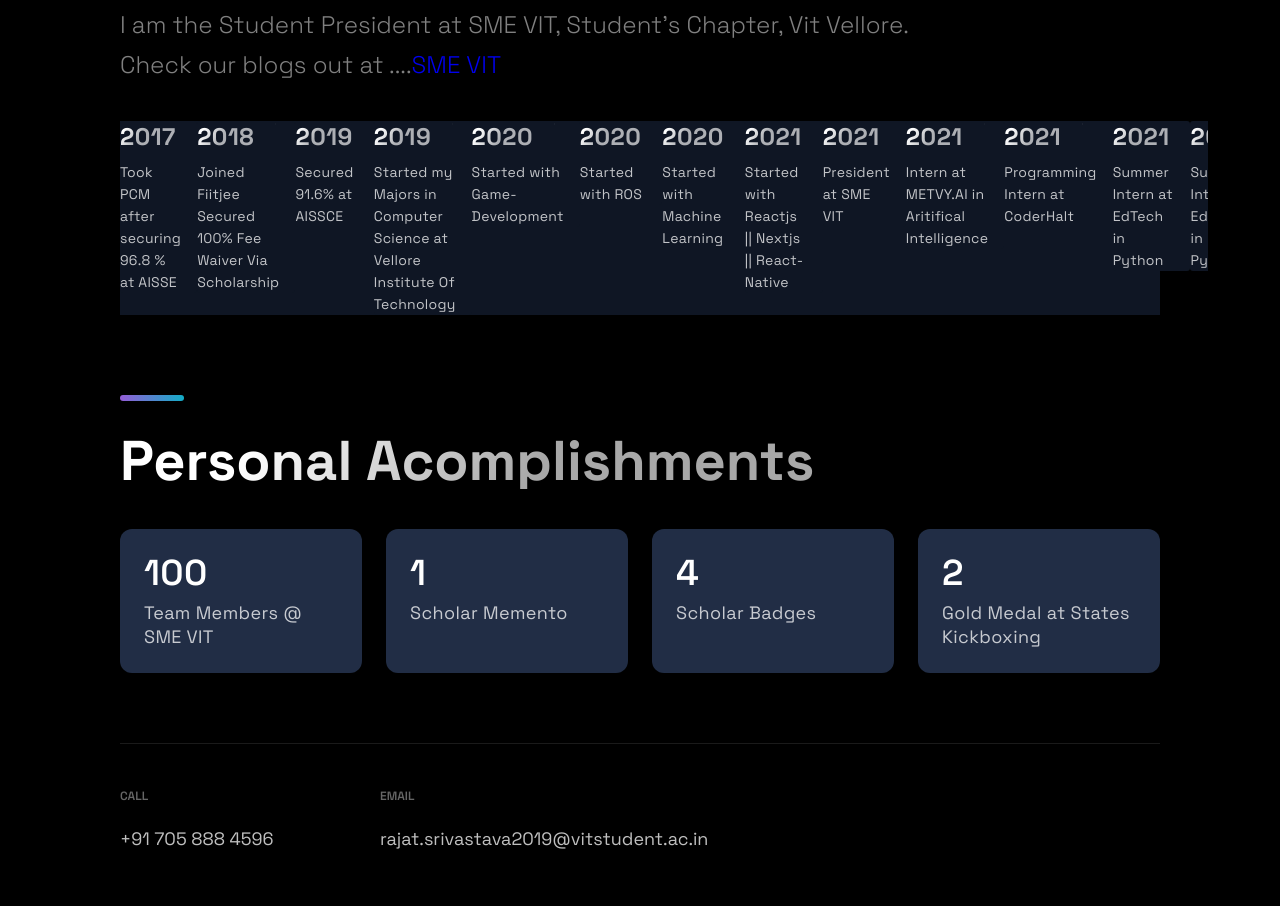
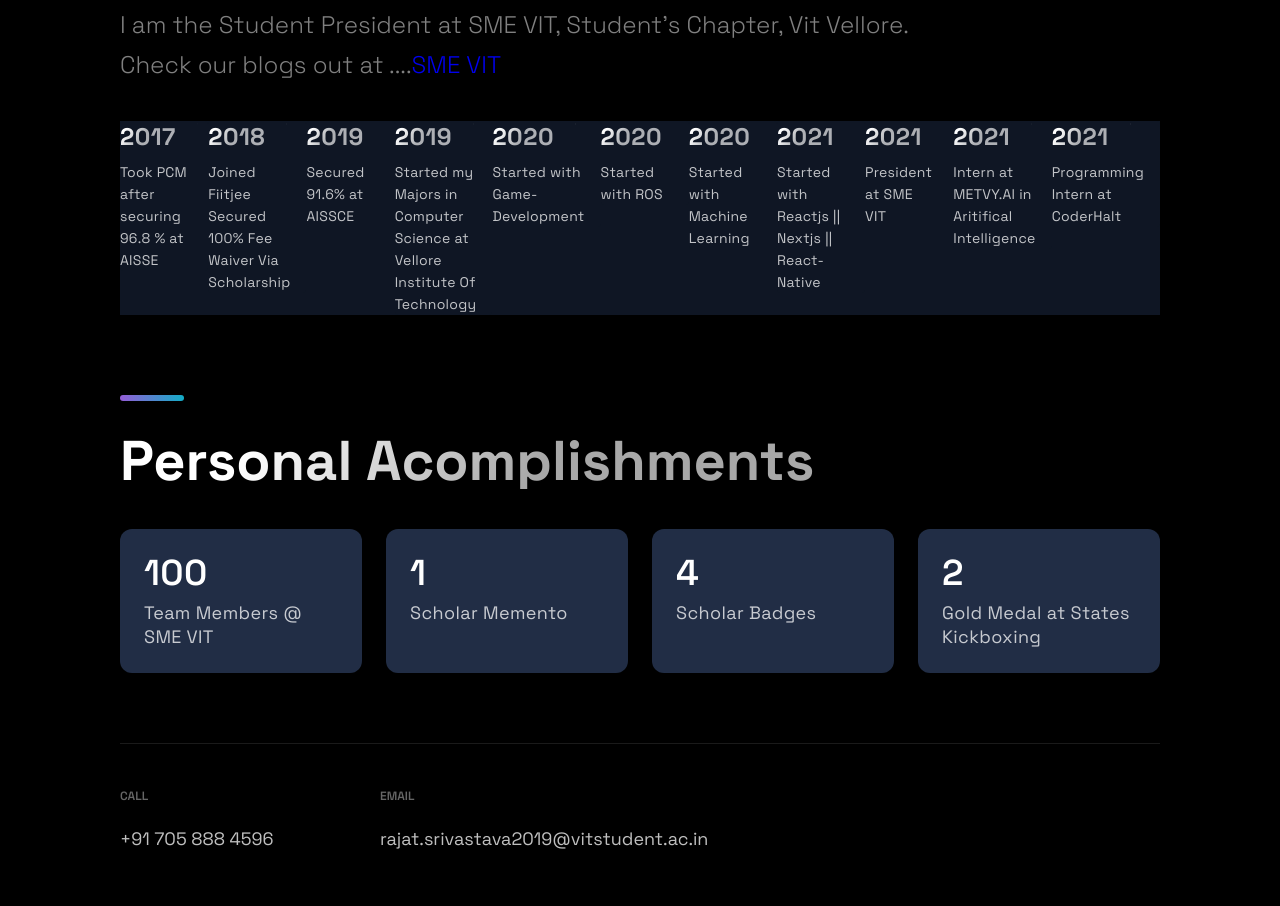
Before and after one commit to rajat1201rm/mysite, a Next.js app: page / in a window 1280 px wide. Shown: the part 2110-3016 px from the top of the page. Built offline with nearby package versions, Linux system fonts and the light colour scheme.

Commit message:
Update constants.js

```diff
--- a/src/constants/constants.js
+++ b/src/constants/constants.js
@@ -48,9 +48,4 @@ export const TimeLineData = [
   { year: 2021, text: 'Started with Reactjs || Nextjs || React-Native', },
   { year: 2021, text: 'President at SME VIT'},
   {year: 2021, text : 'Intern at METVY.AI in Aritifical Intelligence'},
-{year: 2021, text : 'Programming Intern at CoderHalt'},
-{year: 2021, text : 'Summer Intern at EdTech in Python '},
-  {year: 2021, text : 'Summer Intern at EdTech in Python '},
-  {year: 2021, text : 'Summer Intern at EdTech in Python '},
-  {year: 2021, text : 'Summer Intern at EdTech in Python '},
-  {year: 2021, text : 'Summer Intern at EdTech in Python '}]
+{year: 2021, text : 'Programming Intern at CoderHalt'}]
```
